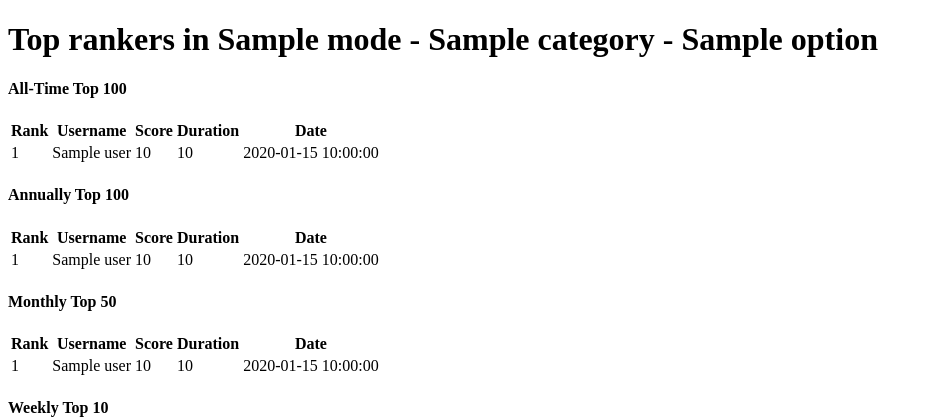
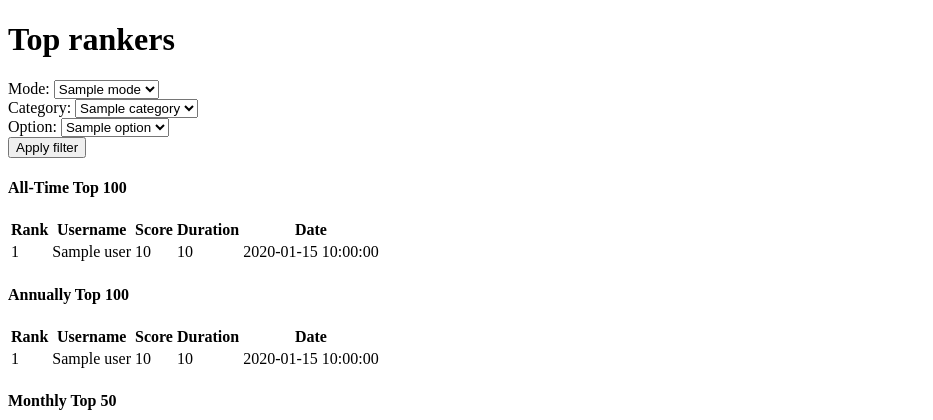
Before and after one commit to zeynar25/co-ca, a Flask app: template templates/highscore.html in a window 1280 px wide. Shown: the top 420 px of the page, without its empty margins (0-933 px from the left). Run offline with Flask 3, Linux system fonts and the light colour scheme; the template is opened without the code that fills it: most values are stand-ins (such as "Sample title", 1, 10 or a date in 2020).

Commit message:
applied filters in highscore

```diff
--- a/app.py
+++ b/app.py
@@ -219,6 +219,9 @@ def check():
 @app.route("/upload", methods=["POST"])
 def upload():
     mode = session.get('mode')
+    if mode == "name":
+        mode = "country"
+
     category = session.get('category')
     option = session.get('option')
     datetime_start = session.get('datetime_start').replace(tzinfo=None)
@@ -247,53 +250,137 @@ def upload():
 
 @app.route("/highscore", methods=["POST", "GET"])
 def highscore():
+    modes = ["All", "Capital city", "Country"]
+    categories = ["All", "Earth", "Asia", "Africa", "North America", "South America", "Europe", "Australia"]
+    options = ["All", "True or False", "Multiple Choice", "Identification"]
+
     # When a filter is applied
     if request.method == "POST":
-        ...
-        # get filters applied
-        # create a query out of it, top 10 nalang
+        mode = request.form.get("mode")
+        category = request.form.get("category")
+        option = request.form.get("option")
 
-    # query for top 100 players of all mode, category, and option and history
+        # Place the filter applied at the top of each list
+        modes.remove(mode)
+        categories.remove(category)
+        options.remove(option)
 
-    # add 4 more queries, annually, monthly, weekly, daily based on record_date
+        modes.insert(0, mode)
+        categories.insert(0, category)
+        options.insert(0, option)
+
+
+        if mode == "Capital city":
+            mode = "capital"
+        elif mode == "Country":
+            mode = "name"
+
+        # Set default values if 'All' is selected
+        where_conditions = []
+        params = []
+
+        # Filter by mode
+        if mode != "All":
+            where_conditions.append("mode = ?")
+            params.append(mode)
+
+        # Filter by category
+        if category != "All":
+            where_conditions.append("category = ?")
+            params.append(category)
+
+        # Filter by option
+        if option != "All":
+            where_conditions.append("option = ?")
+            params.append(option)
+
+
+        query = '''SELECT id, user, score, mode, category, option, duration, record_date
+            FROM highscore'''
+
+        # Make 5 copies of query
+        query_all = query
+        query_annually = query
+        query_monthly = query
+        query_weekly = query
+
+        # Add WHERE clause if there are any filters
+        if where_conditions:
+            query_all += " WHERE " + " AND ".join(where_conditions)
+            query_annually += " WHERE " + " AND ".join(where_conditions)
+            query_monthly += " WHERE " + " AND ".join(where_conditions)
+            query_weekly += " WHERE " + " AND ".join(where_conditions)
+
+        # Add ORDER BY and LIMIT
+        query_all += " ORDER BY score DESC, duration LIMIT 100"
+        query_annually += " ORDER BY score DESC, duration LIMIT 100"
+        query_monthly += " ORDER BY score DESC, duration LIMIT 50"
+        query_weekly += " ORDER BY score DESC, duration LIMIT 10"
+
+
+        connection = sqlite3.connect("database.db")
+        cursor = connection.cursor()
+
+        cursor.execute(query_all, params)
+        result_all = cursor.fetchall()
+
+        cursor.execute(query_annually, params)
+        result_annually = cursor.fetchall()
+
+        cursor.execute(query_monthly, params)
+        result_monthly = cursor.fetchall()
+
+        cursor.execute(query_weekly, params)
+        result_weekly = cursor.fetchall()
+
+        connection.close()
+
+        # Map result to Player objects
+        ranker_all = [Player(*row) for row in result_all]
+        ranker_annually = [Player(*row) for row in result_annually]
+        ranker_monthly = [Player(*row) for row in result_monthly]
+        ranker_weekly = [Player(*row) for row in result_weekly]
+
+        if mode == "name":
+            mode = "Country"
+        elif mode == "capital":
+            mode = "Capital"
+
+        data = {"mode": mode, "category": category, "option": option}
+        data["mode"] += " Mode"
+        data["category"] += " Category"
+        data["option"] += " Option"
+
+        return render_template(
+            "highscore.html",
+            ranker_all=ranker_all,
+            ranker_annually=ranker_annually,
+            ranker_monthly=ranker_monthly,
+            ranker_weekly=ranker_weekly,
+            data=data,
+            modes=modes,
+            categories=categories,
+            options=options
+        )
+
+
+
     connection = sqlite3.connect("database.db")
     cursor = connection.cursor()
 
-    query_all = '''SELECT id, user, score, mode, category, option, duration, record_date
-        FROM highscore
-        ORDER BY score desc, duration
-        LIMIT 100'''
+    query = '''SELECT id, user, score, mode, category, option, duration, record_date
+        FROM highscore '''
 
-    result_all = cursor.execute(query_all).fetchall()
+    result_all = cursor.execute(query + "ORDER BY score desc, duration LIMIT 100").fetchall()
 
+    result_annually = cursor.execute(query + "WHERE strftime('%Y', record_date) = strftime('%Y', 'now') ORDER BY score desc, duration LIMIT 100").fetchall()
 
-    query_annually = '''SELECT id, user, score, mode, category, option, duration, record_date
-        FROM highscore
-        WHERE strftime('%Y', record_date) = strftime('%Y', 'now')
-        ORDER BY score desc, duration
-        LIMIT 100'''
+    result_monthly = cursor.execute(query + "WHERE strftime('%Y', record_date) = strftime('%Y', 'now') AND strftime('%m', record_date) = strftime('%m', 'now') ORDER BY score desc, duration LIMIT 50").fetchall()
 
-    result_annually = cursor.execute(query_annually).fetchall()
+    result_weekly = cursor.execute(query + "WHERE julianday('now') - julianday(record_date) <= 7 ORDER BY score desc, duration LIMIT 10").fetchall()
 
-    query_monthly = '''SELECT id, user, score, mode, category, option, duration, record_date
-        FROM highscore
-        WHERE strftime('%Y', record_date) = strftime('%Y', 'now')
-            AND strftime('%m', record_date) = strftime('%m', 'now')
-        ORDER BY score desc, duration
-        LIMIT 50'''
-
-    result_monthly = cursor.execute(query_monthly).fetchall()
-
-    query_weekly = '''SELECT id, user, score, mode, category, option, duration, record_date
-        FROM highscore
-        WHERE julianday('now') - julianday(record_date) <= 7
-        ORDER BY score desc, duration
-        LIMIT 10'''
-
-    result_weekly = cursor.execute(query_weekly).fetchall()
     connection.commit()
     connection.close()
-
 
     ranker_all = [Player(*row) for row in result_all]
     ranker_annually = [Player(*row) for row in result_annually]
@@ -302,7 +389,17 @@ def highscore():
 
     data = {"mode": "All Mode", "category": "All Category", "option": "All Option"}
 
-    return render_template("highscore.html", ranker_all=ranker_all, ranker_annually=ranker_annually, ranker_monthly=ranker_monthly, ranker_weekly=ranker_weekly, data=data)
+    return render_template(
+        "highscore.html",
+        ranker_all=ranker_all,
+        ranker_annually=ranker_annually,
+        ranker_monthly=ranker_monthly,
+        ranker_weekly=ranker_weekly,
+        data=data,
+        modes=modes,
+        categories=categories,
+        options=options
+    )
 
 if __name__ == "__main__":
     app.run(debug=True)
--- a/templates/highscore.html
+++ b/templates/highscore.html
@@ -5,7 +5,36 @@
 {%endblock%}
 
 {%block body%}
-    <h1>Top rankers in {{ data.mode }} - {{ data.category }} - {{ data.option }}</h1>
+    <h1>Top rankers</h1>
+
+    <form action="/highscore" method="POST">
+        <label for="mode">Mode: </label>
+        <select name="mode" id="mode">
+            {% for mode in modes %}
+                <option value="{{ mode }}">{{ mode }}</option>
+            {% endfor %}
+        </select>
+        <br>
+
+        <label for="category">Category: </label>
+        <select name="category" id="category">
+            {% for category in categories %}
+                <option value="{{ category }}">{{ category }}</option>
+            {% endfor %}
+        </select>
+        <br>
+
+        <label for="option">Option: </label>
+        <select name="option" id="option">
+            {% for option in options %}
+                <option value="{{ option }}">{{ option }}</option>
+            {% endfor %}
+        </select>
+        <br>
+
+        <input type="submit" value="Apply filter">
+    </form>
+
     <h4>All-Time Top 100</h4>
     <table>
         <tr>
--- a/templates/index.html
+++ b/templates/index.html
@@ -28,7 +28,7 @@
                 <button type="submit" class="btn">Play</button>
             </form>
 
-            <form action="/highscore" method="post">
+            <form action="/highscore" method="get">
                 <button type="submit" class="btn">Highscore</button>
             </form>
         </div>
```
